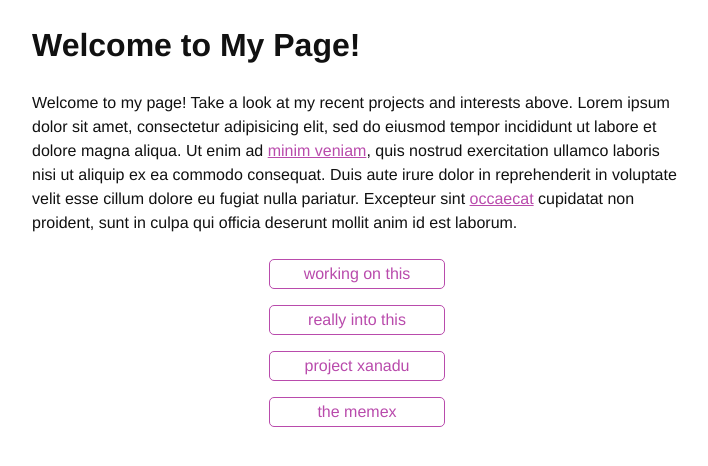
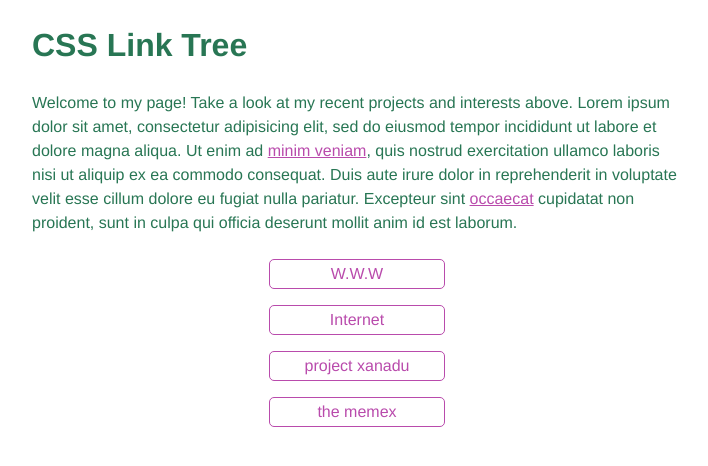
Before and after one commit to randomnonA/css_basic_link_tree, a plain HTML site: page index.html in a window 1280 px wide. Shown: the whole page, without its empty margins (283-991 px from the left). Drawn offline with Linux system fonts and the light colour scheme.

Commit message:
( ◕ ◞ ◕ ) auto commit

```diff
--- a/index.html
+++ b/index.html
@@ -2,9 +2,9 @@
 <html lang="en-US">
   <head>
     <!-- your metadata goes here in the "head" -->
-    <title>Your Page Title</title>
-    <meta name="author" content="Your Name">
-    <meta name="description" content="What's this page about?">
+    <title>My CSS Link Tree</title>
+    <meta name="author" content="Jason Cao">
+    <meta name="description" content="CSS Basic Link Tree">
     <meta name="viewport" content="width=device-width, initial-scale=1">
 
     <style>
@@ -13,7 +13,7 @@
       body {
         font-family: Helvetica, Arial, sans-serif;
         line-height: 1.5;
-        color: #111111;
+        color: #287654;
       }
 
       a {
@@ -56,7 +56,7 @@
   <body>
     <!-- you page's content goes here in the "body" -->
     <div class="wrap">
-      <h1>Welcome to My Page!</h1>
+      <h1>CSS Link Tree</h1>
 
       <p>
         Welcome to my page! Take a look at my recent projects and interests above. Lorem ipsum dolor sit amet, consectetur adipisicing elit, sed do eiusmod tempor incididunt ut labore et dolore magna aliqua. Ut enim ad <a href="https://en.wikipedia.org/wiki/World_Wide_Web">minim veniam</a>, quis nostrud exercitation ullamco laboris nisi ut aliquip ex ea commodo consequat. Duis aute irure dolor in reprehenderit in voluptate velit esse cillum dolore eu fugiat nulla pariatur. Excepteur sint <a href="https://en.wikipedia.org/wiki/Project_Xanadu">occaecat</a> cupidatat non proident, sunt in culpa qui officia deserunt mollit anim id est laborum.
@@ -64,8 +64,8 @@
     </div>
 
     <nav>
-      <a href="https://en.wikipedia.org/wiki/World_Wide_Web">working on this</a>
-      <a href="https://en.wikipedia.org/wiki/Internet">really into this</a>
+      <a href="https://en.wikipedia.org/wiki/World_Wide_Web">W.W.W</a>
+      <a href="https://en.wikipedia.org/wiki/Internet">Internet</a>
       <a href="https://en.wikipedia.org/wiki/Project_Xanadu">project xanadu</a>
       <a href="https://en.wikipedia.org/wiki/Memex">the memex</a>
     </nav>
```
